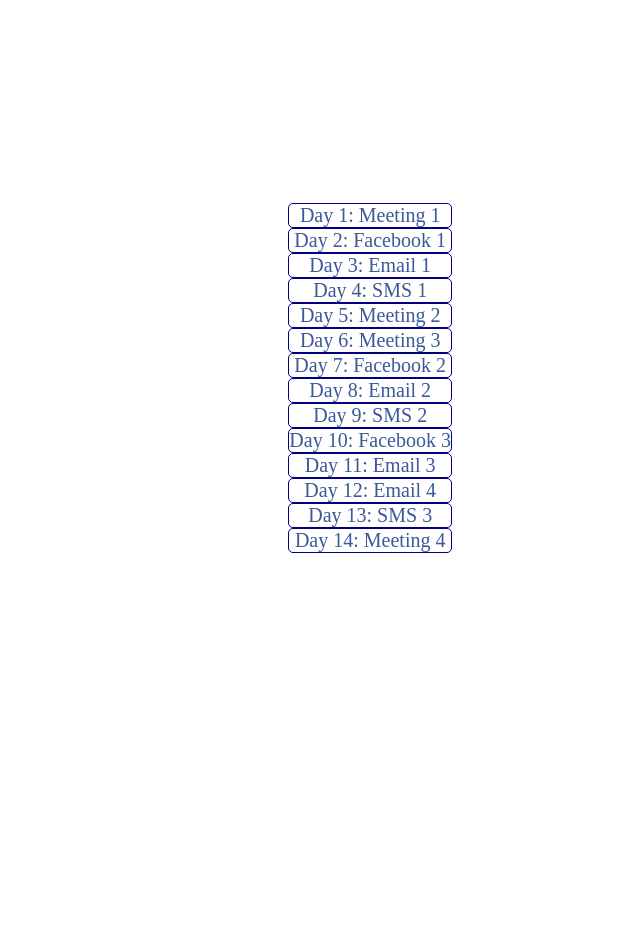
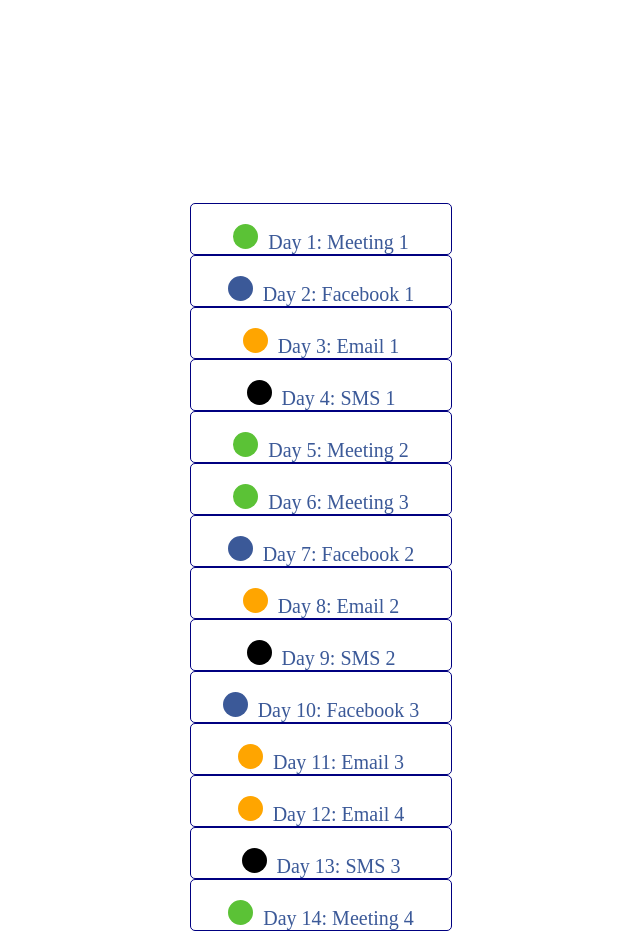
Before and after one commit to hiteshtare/d3js-customer-journey, a plain HTML site: page index.html in a window 1280 px wide. Shown: the part 655-1586 px from the top of the page, without its empty margins (20-660 px from the left). Before the commit the page ends 1208 px from the top, so only its background shows below. Drawn offline with nearby package versions, Linux system fonts and the light colour scheme; a script that the page names is missing.

Commit message:
OMNI-6101: Added Dynamic Nodes in carousal

```diff
--- a/app.js
+++ b/app.js
@@ -195,7 +195,7 @@ function renderSliderOnChange() {
 $(document).ready(function () {
   var dvCarousel = $('.cv-carousel');
   $.each(circles_config[0].Nodes, function (index, value) {
-    dvCarousel.append(`<div class='item'>	Day ${value.day}: ${value.desc}</div>`);
+    dvCarousel.append(`<div class='item'><span class='dot ${value.type}'></span><span class='text'> Day ${value.day}: ${value.desc}</span></div>`);
 
     if (index === circles_config[0].Nodes.length - 1) {
       $('.cv-carousel').carouselVertical();
--- a/style.css
+++ b/style.css
@@ -115,4 +115,36 @@
   border: 1px solid navy;
   border-radius: 5px;
   font-size: 20px;
+  top: 35%;
+  margin-left: 10px;
+  width: 260px;
 }
+
+.dot {
+  height: 25px;
+  width: 25px;
+  border-radius: 50%;
+  display: inline-block;
+  margin-top: 20px;
+  margin-right: 10px;
+}
+
+.text {
+  display: inline-block;
+}
+
+.meeting {
+  background-color: #5BC236;
+}
+
+.facebook {
+  background-color: #3b5998;
+}
+
+.email {
+  background-color: orange;
+}
+
+.sms {
+  background-color: black;
+}
```
